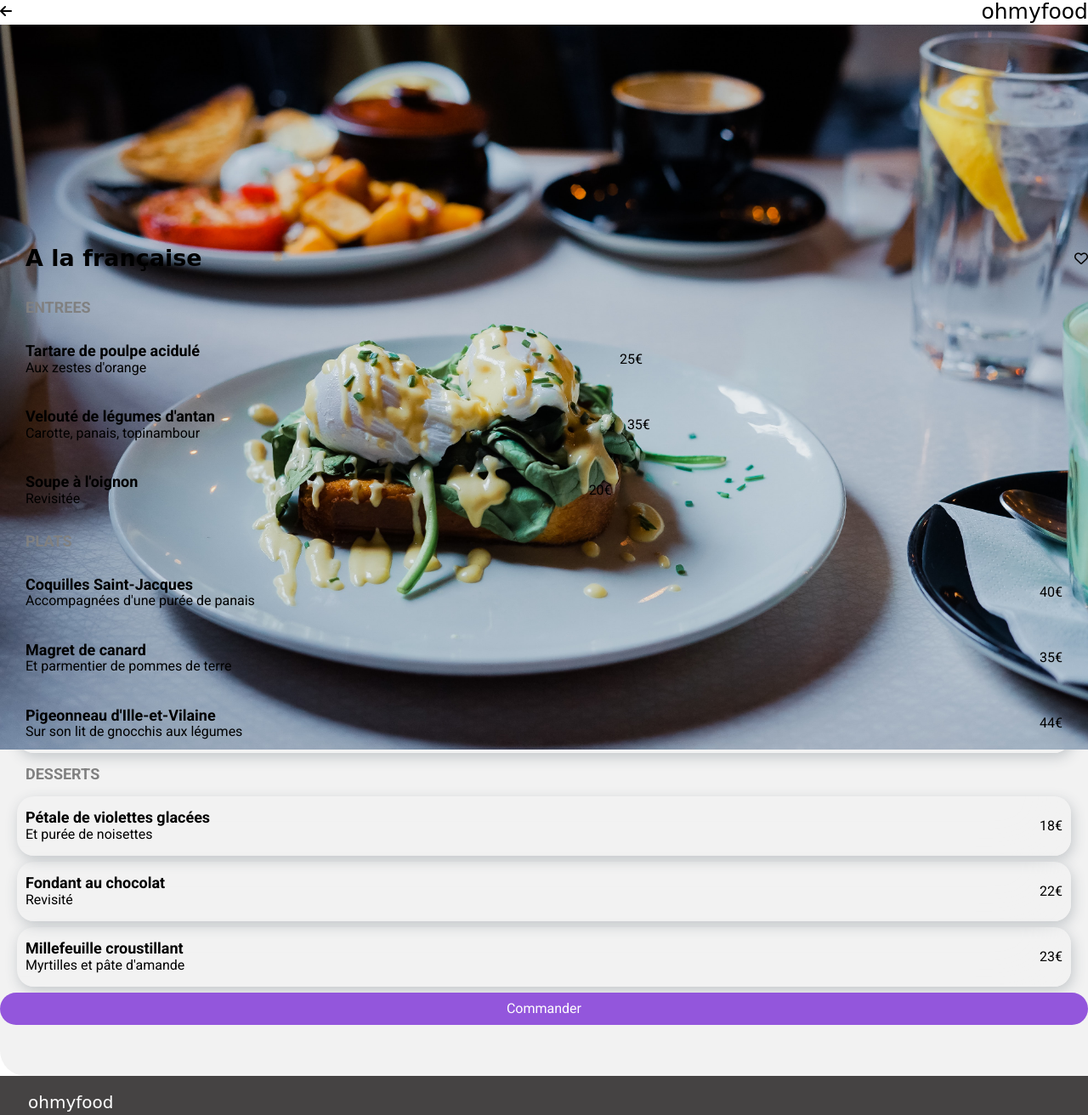
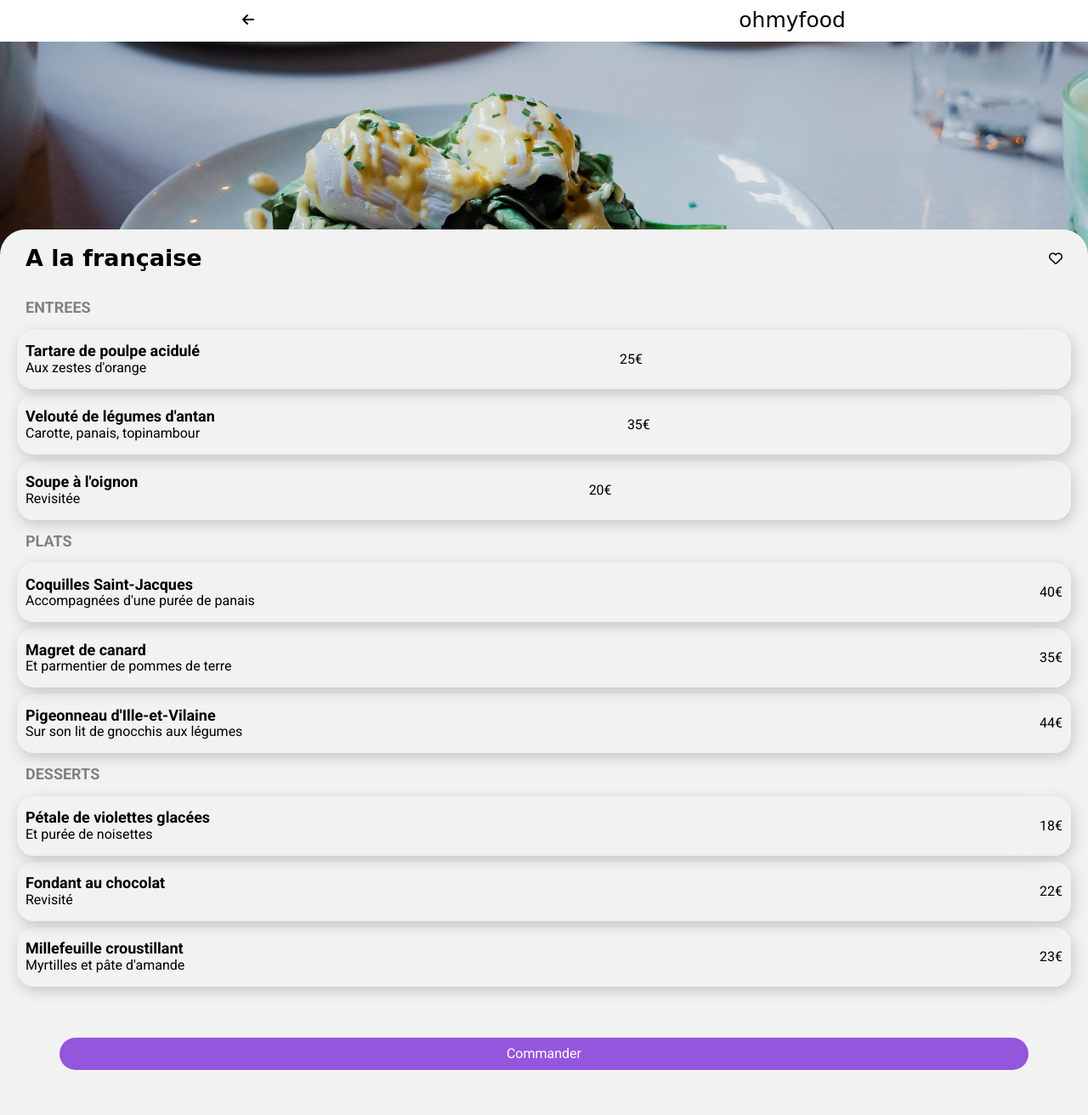
Before and after one commit to AudreyTanah/Projet-3, a website: page index_1.html in a window 1280 px wide. Shown: the top 1312 px of the page at 85% size. Drawn offline with nearby package versions, Linux system fonts and the light colour scheme; a web font is replaced by a local one.

Commit message:
Réglage positionnement main sur photo pages restaurant scss

```diff
--- a/sass/layouts/_footer.scss
+++ b/sass/layouts/_footer.scss
@@ -1,4 +1,5 @@
 footer {
+    position: static;
     color: white;
     background-color: #454343;
     width: 100%;
--- a/sass/layouts/_header.scss
+++ b/sass/layouts/_header.scss
@@ -47,19 +47,21 @@
     height: 270px;
     box-sizing: border-box;
     margin: 0px;
-    padding: 0px;
+    padding: 10px 0px 0px 0px;
 }
 .arrow-and-logo {
     width: 100%;
     display: flex;
     align-items: center;
-    justify-content: space-between;
+    justify-content: space-around;
+    margin-bottom: 10px;
 }
 .picture-page-container {
     width: 100%;
-    height: 300px;
+    height: 270px;
 }
 .page-picture {
     width: 100%;
-    object-fit: contain;
+    height: 100%;
+    object-fit: cover;
 }
--- a/sass/layouts/_nav.scss
+++ b/sass/layouts/_nav.scss
@@ -48,6 +48,7 @@
   background-color: $primary-color;
   color: white;
   border-radius: 30px;
-  padding: 10px 30px 10px 30px;
   text-align: center;
+  padding: 10px;
+  margin: 60px 70px 0px 70px;
 }
--- a/sass/pages/_page_1.scss
+++ b/sass/pages/_page_1.scss
@@ -1,15 +1,18 @@
 /*main*/
 .menu {
  background-color: #F2F2F2;
- border-radius: 30px 0px 0px 30px;
+ border-radius: 30px 30px 0px 0px;
  padding: 0px 0px 60px 0px;
+ position: relative;
 }
+
 .page-title {
     display: flex;
     align-items: center;
     justify-content: space-between;
+    margin: 0px 30px 0px 30px;
 }
-.title-menu, .title-section {
+.title-section {
     margin-left: 30px;
 }
 /*section menu*/
```
Also changed, not shown: css/style.css, 1 other file.
